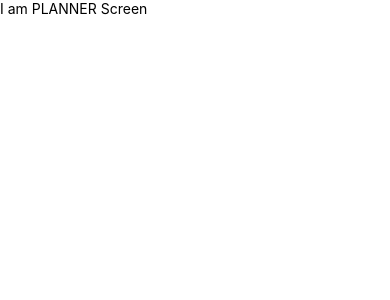
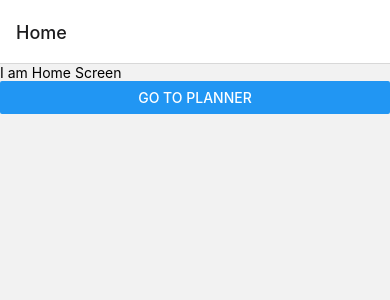
Before and after one commit to lampsbr/workout-app, a React Native app: screen /Home in a window 390 px wide. Shown: the top 300 px of the page. Built offline with nearby package versions, Linux system fonts and the light colour scheme.

Commit message:
stack navigation introduced

```diff
--- a/App.tsx
+++ b/App.tsx
@@ -1,13 +1,11 @@
 import { StatusBar } from 'expo-status-bar';
-import { View } from 'react-native';
-// import HomeScreen from './screens/HomeScreen';
-import PlannerScreen from './screens/PlannerScreen';
+import Navigation from './navigation';
 
 export default function App() {
   return (
-    <View>
-      <PlannerScreen></PlannerScreen>
+    <>
+      <Navigation />
       <StatusBar style="auto" />
-    </View>
+    </>
   );
 }
--- /dev/null
+++ b/navigation/index.tsx
@@ -0,0 +1,19 @@
+
+import { NavigationContainer } from '@react-navigation/native'
+import { createNativeStackNavigator } from '@react-navigation/native-stack'
+
+import HomeScreen from '../screens/HomeScreen'
+import PlannerScreen from '../screens/PlannerScreen'
+
+const Stack = createNativeStackNavigator();
+
+export default function Navigation() {
+    return (
+        <NavigationContainer>
+            <Stack.Navigator initialRouteName="Home">
+                <Stack.Screen name="Home" component={HomeScreen} />
+                <Stack.Screen name="Planner" component={PlannerScreen} />
+            </Stack.Navigator>
+        </NavigationContainer>
+    );
+}
--- a/package.json
+++ b/package.json
@@ -10,11 +10,15 @@
     "eject": "expo eject"
   },
   "dependencies": {
+    "@react-navigation/native": "^6.0.10",
+    "@react-navigation/native-stack": "^6.6.2",
     "expo": "~44.0.0",
     "expo-status-bar": "~1.2.0",
     "react": "17.0.1",
     "react-dom": "17.0.1",
     "react-native": "0.64.3",
+    "react-native-safe-area-context": "3.3.2",
+    "react-native-screens": "~3.10.1",
     "react-native-web": "0.17.1"
   },
   "devDependencies": {
--- a/screens/HomeScreen.tsx
+++ b/screens/HomeScreen.tsx
@@ -1,9 +1,16 @@
-import {View, Text} from 'react-native'
+import { useEffect } from 'react';
+import {View, Text, Button} from 'react-native'
 
-export default function HomeScreen() {
+export default function HomeScreen({navigation}: any) {
+
+    useEffect(() => {
+        console.log('Rendering Home Screen')
+    }, []);
+
     return (
         <View>
             <Text>I am Home Screen</Text>
+            <Button title='go to Planner' onPress={() => navigation.push('Planner')}/>
         </View>
     )
 }
--- a/screens/PlannerScreen.tsx
+++ b/screens/PlannerScreen.tsx
@@ -1,9 +1,16 @@
-import {View, Text} from 'react-native'
+import { useEffect } from 'react'
+import {View, Text, Button} from 'react-native'
 
-export default function PlannerScreen() {
+export default function PlannerScreen({navigation}: any) {
+
+    useEffect(() => {
+        console.log('Rendering Planner Screen')
+    }, []);
+
     return (
         <View>
             <Text>I am PLANNER Screen</Text>
+            <Button title='go to Home' onPress={() => navigation.push('Home')}/>
         </View>
     )
 }
```
Also changed, not shown: 1 other file (tests, documents, lock files or other folders).
